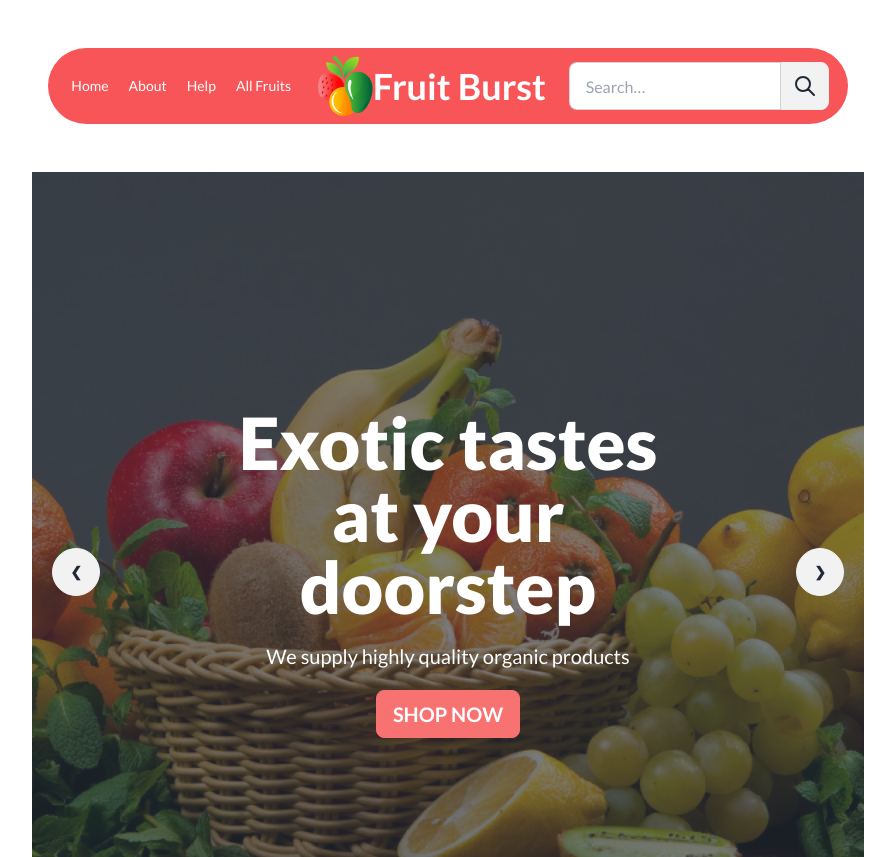
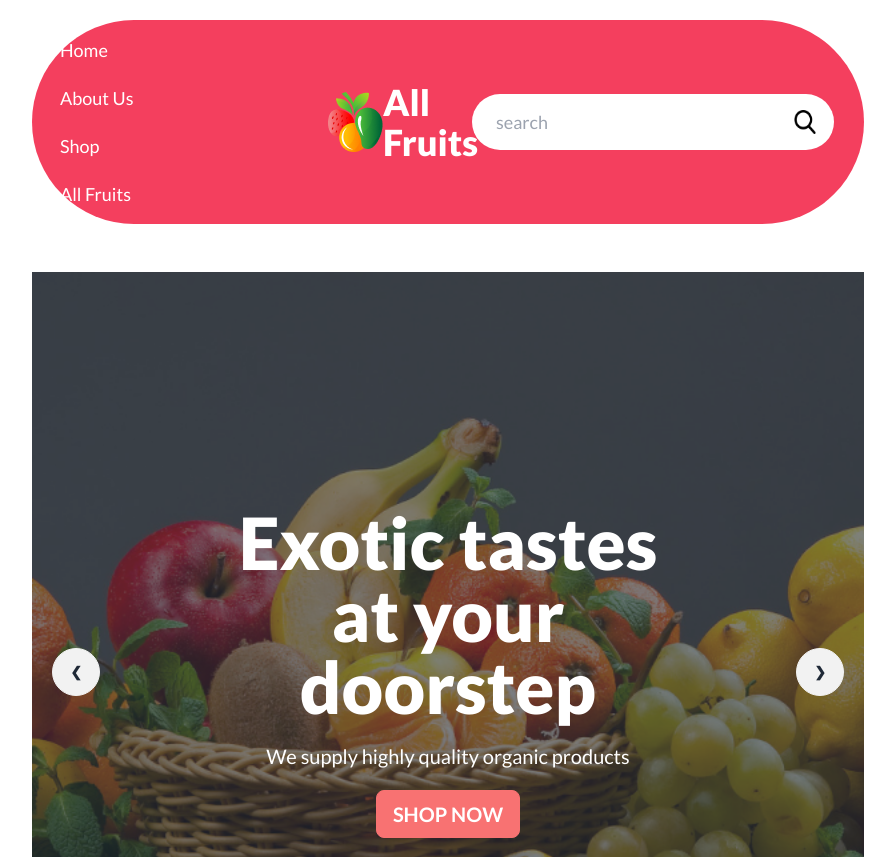
Before and after one commit to joyroy7/third-Assignment, a plain HTML site: page index.html in a window 1280 px wide. Shown: the top 857 px of the page, without its empty margins (192-1087 px from the left). Drawn offline with nearby package versions, Linux system fonts and the light colour scheme; grey boxes are pictures that could not be loaded; files whose address does not match are found by name.

Commit message:
first commit

```diff
--- a/index.html
+++ b/index.html
@@ -15,6 +15,9 @@
     <style>
         .lato{
             font-family: 'Lato', sans-serif;
+        }
+        .order-2{
+          order: 2;
         }
     </style>
   <!-- color -->
@@ -36,45 +39,38 @@
 </head>
 <body class="lato">
     <header>
-      <nav class="mx-5 md:mx-10 lg:mx-60">
-          <div class="navbar  bg-[#F85559] rounded-full justify-around  mt-12">
-            <div class="navber-start">
+      <nav class="mx-5 rounded-full  md:mx-10 lg:mx-56 mt-5 lg:bg-rose-500">
+        <div class="navbar justify-around ">
+          <div class="navbar-start">
             <div class="dropdown">
               <label tabindex="0" class="btn btn-ghost lg:hidden">
                 <svg xmlns="http://www.w3.org/2000/svg" class="h-5 w-5" fill="none" viewBox="0 0 24 24" stroke="currentColor"><path stroke-linecap="round" stroke-linejoin="round" stroke-width="2" d="M4 6h16M4 12h8m-8 6h16" /></svg>
               </label>
-                <ul tabindex="0" class="menu menu-sm dropdown-content mt-3 z-[1] p-2 shadow bg-base-100 rounded-box w-52">
+              <ul tabindex="0" class="menu menu-sm dropdown-content mt-3 z-[1] p-2 shadow bg-base-100 rounded-box w-52  ">
                 <li>Home</li>
-                  <li>About</li>
-                  <li>Help</li>
+                <li>About Us</li>
+                <li>Shop</li>
                 <li>All Fruits</li>
+              </ul>
             </div>
-              <div class="navbar-center hidden  lg:flex">
-                <ul class="menu menu-horizontal px-1 gap-5 text-white">
+            <div class="navbar-start hidden lg:flex">
+              <ul class="menu menu-horizontal px-1 gap-5 pl-5 font-medium text-lg text-white">
                 <li>Home</li>
-                    <li>About</li>
-                    <li>Help</li>
+                <li>About Us</li>
+                <li>Shop</li>
                 <li>All Fruits</li>
               </ul>
             </div>
           </div>
-            <div>
+          <div class="">
             <img src="images/logo.png" alt="">
-              <h3 class="font-bold text-4xl text-white">Fruit Burst</h3>
+            <h3 class="font-extrabold lg:text-white normal-case text-4xl">All Fruits</h3>
           </div>
-            <div class="navber-end lg: ">
-              <div class="form-control">
-                <div class="input-group ">
-                  <input type="text" placeholder="Search…" class="input input-bordered" />
-                  <button class="btn btn-square placeholder- ">
-                    <svg xmlns="http://www.w3.org/2000/svg" class="h-6 w-6 rounded-s-full" fill="none"viewBox="0 0 24 24 " stroke="currentColor"><path stroke-linecap="round" stroke-linejoin="round" stroke-width="2" d="M21 21l-6-6m2-5a7 7 0 11-14 0 7 7 0 0114 0z" /></svg>
-                  </button>
-                </div>
-              </div>
-
-
-
-
+          <div class="navbar-end h-12 w-96 py-10 hidden lg:flex">
+            <input class="h-14 w-96 rounded-full pl-6 text-lg" type="text" placeholder="search">
+            <a>
+              <img class="w-6 h-6 relative right-10" src="icon/search.png" alt="">
+            </a>
           </div>
         </div>
       </nav>
@@ -180,7 +176,7 @@
       <section class="lg:px-56">
         <div class="flex flex-col items-center lg:flex-row  justify-between">
           <div>
-            <h3 class="text-5xl font-extrabold">Deal of the day</h3>
+            <h3 class="text-5xl font-extrabold text-center lg:text-right">Deal of the day</h3>
             <p class="text-base discription-color font-medium mb-5">Contrary to popular belief, is not simply random text. It has roots in a piece of classical <br> Latin literature from 45 BC, making it over 2000 years old.</p>
           </div>
           <div>
@@ -513,7 +509,7 @@
           <h3 class="font-extrabold text-5xl mb-5">Why Choose Us</h3>
           <p class="text-base font-medium mb-12">Contrary to popular belief, is not simply random text. It has roots in a piece of classical <br> Latin literature from 45 BC, making it over 2000 years old.</p>
         </div>
-       <div class="grid grid-cols-3 mb-36">
+       <div class="flex order-2 lg:flex mb-36">
 
           <div class="">
             <div>
@@ -546,7 +542,7 @@
           </div>
 
           <div>
-              <img src="images/whychoose1.png" alt="">
+              <img class="" src="images/whychoose1.png" alt="">
           </div>
 
           <div class="text-right">
```
Also changed, not shown: icon/search.png (added). Lines whose indentation alone changed are shown as unchanged.
